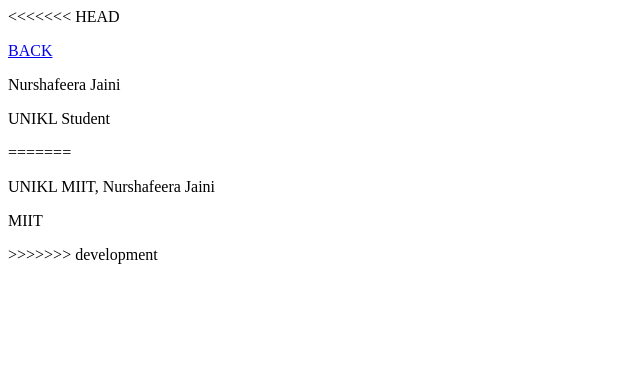
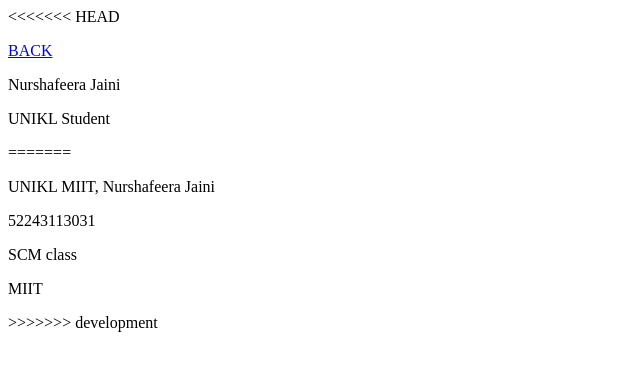
Before and after one commit to Shafeera/project, a plain HTML site: page profile.html in a window 1280 px wide. Shown: the whole page, without its empty margins (0-640 px from the left). Drawn offline with Linux system fonts and the light colour scheme.

Commit message:
edit profile

```diff
--- a/profile.html
+++ b/profile.html
@@ -13,6 +13,8 @@ myfirst GIT
 </html>
 =======
 <p> UNIKL MIIT, Nurshafeera Jaini </p>
+<p> 52243113031</p>
+<p> SCM class </p>
 <p> MIIT</p>
 
 </body>
```
